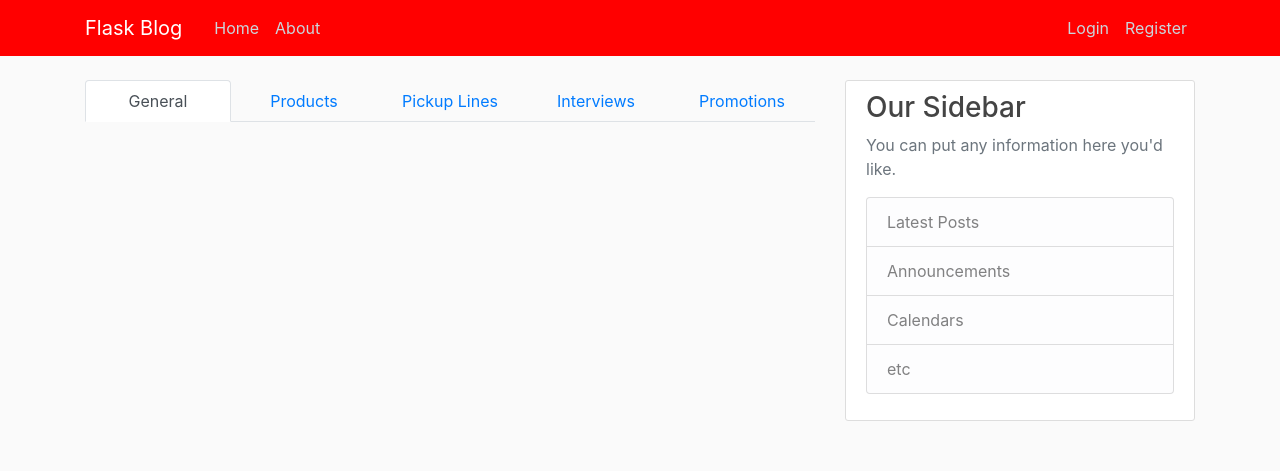
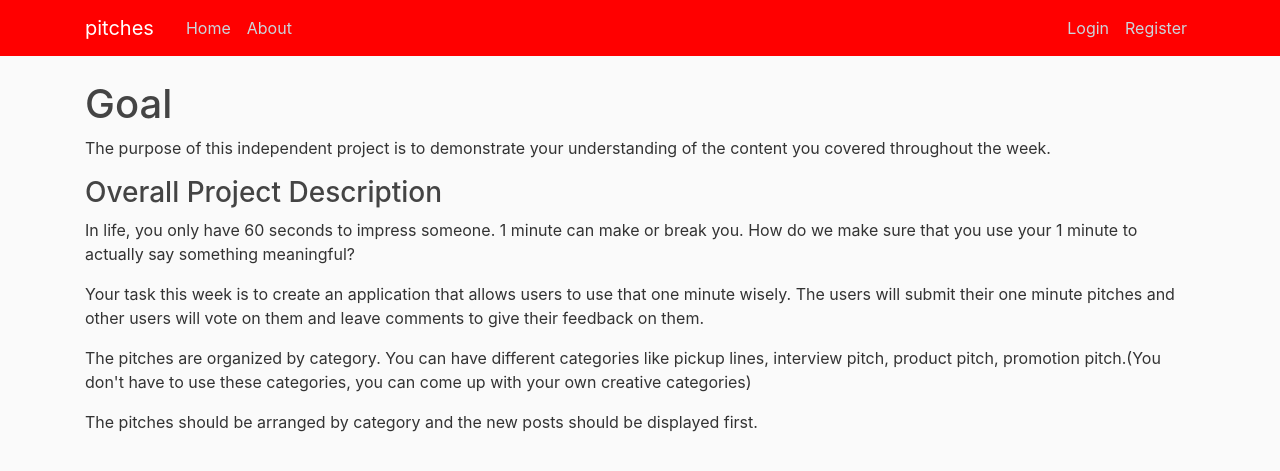
Before and after one commit to fattym/flask3, a Flask app: page /about in a window 1280 px wide. Shown: the top 471 px of the page. Run offline with Flask 2, Linux system fonts and the light colour scheme; some libraries are stand-ins or nearby versions.

Commit message:
added files

```diff
--- a/flask3/templates/about.html
+++ b/flask3/templates/about.html
@@ -1,20 +1,14 @@
 {% extends "layout.html"%}
 {%block content%}
-<ul class="nav nav-tabs nav-justified" role="tablist">
-    <li class="nav-item">
-      <a class="nav-link active" data-toggle="tab" href="#General" role="tab">General</a>
-    </li>
-    <li class="nav-item tab">
-      <a class="nav-link" data-toggle="tab" href="#Products" role="tab">Products</a>
-    </li>
-    <li class="nav-item tab">
-      <a class="nav-link" data-toggle="tab" href="#Pickups" role="tab">Pickup Lines</a>
-    </li>
-    <li class="nav-item tab">
-      <a class="nav-link" data-toggle="tab" href="#Interviews" role="tab">Interviews</a>
-    </li>
-    <li class="nav-item tab">
-      <a class="nav-link" data-toggle="tab" href="#Promotions" role="tab">Promotions</a>
-    </li>
-  </ul>
+
+<h1>Goal</h1>
+<p>The purpose of this independent project is to demonstrate your understanding of the content you covered throughout the week.</p>
+<h3>Overall Project Description</h3>
+<p>In life, you only have 60 seconds to impress someone. 1 minute can make or break you. How do we make sure that you use your 1 minute to actually say something meaningful?</p>
+
+<p>Your task this week is to create an application that allows users to use that one minute wisely. The users will submit their one minute pitches and other users will vote on them and leave comments to give their feedback on them.</p>
+
+<p>The pitches are organized by category. You can have different categories like pickup lines, interview pitch, product pitch, promotion pitch.(You don't have to use these categories, you can come up with your own creative categories) </p>
+
+<p>The pitches should be arranged by category and the new posts should be displayed first.</p>
 {% endblock content%}
--- a/flask3/templates/layout.html
+++ b/flask3/templates/layout.html
@@ -6,7 +6,7 @@
   <title>flaskblog {{title }}</title>
 
   {%else%}
-  <title>flask blog</title>
+  <title> pitches</title>
   {%endif%}
   <!-- Required meta tags -->
   <meta charset="utf-8">
@@ -26,7 +26,7 @@
   <header class="site-header">
     <nav class="navbar navbar-expand-md navbar-dark bg-steel fixed-top">
       <div class="container">
-        <a class="navbar-brand mr-4" href="/">Flask Blog</a>
+        <a class="navbar-brand mr-4" href="/"> pitches</a>
         <button class="navbar-toggler" type="button" data-toggle="collapse" data-target="#navbarToggle"
           aria-controls="navbarToggle" aria-expanded="false" aria-label="Toggle navigation">
           <span class="navbar-toggler-icon"></span>
@@ -54,7 +54,7 @@
 
   <main role="main" class="container">
     <div class="row">
-      <div class="col-md-8">
+      <div class="col-md-12">
 
         {% with messages = get_flashed_messages(with_categories=true) %}
         {% if messages %}
@@ -67,20 +67,10 @@
         {% endwith %}
         {% block content %}{% endblock %}
       </div>
-      <div class="col-md-4">
-        <div class="content-section">
-          <h3>Our Sidebar</h3>
-          <p class='text-muted'>You can put any information here you'd like.
-            <ul class="list-group">
-              <li class="list-group-item list-group-item-light">Latest Posts</li>
-              <li class="list-group-item list-group-item-light">Announcements</li>
-              <li class="list-group-item list-group-item-light">Calendars</li>
-              <li class="list-group-item list-group-item-light">etc</li>
-            </ul>
-          </p>
-        </div>
-      </div>
+
     </div>
+
+
   </main>
 
   <!-- Optional JavaScript -->
```
Also changed, not shown: flask3/static/main.css (+32 -0 lines), flask3/templates/home.html (+12 -0 lines), flask3/templates/login.html (+24 -0 lines), flask3/templates/register.html (+18 -0 lines).
